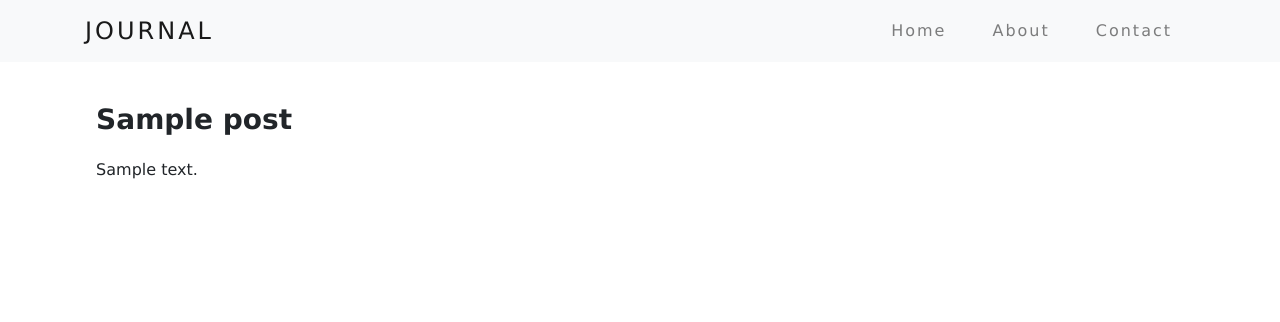
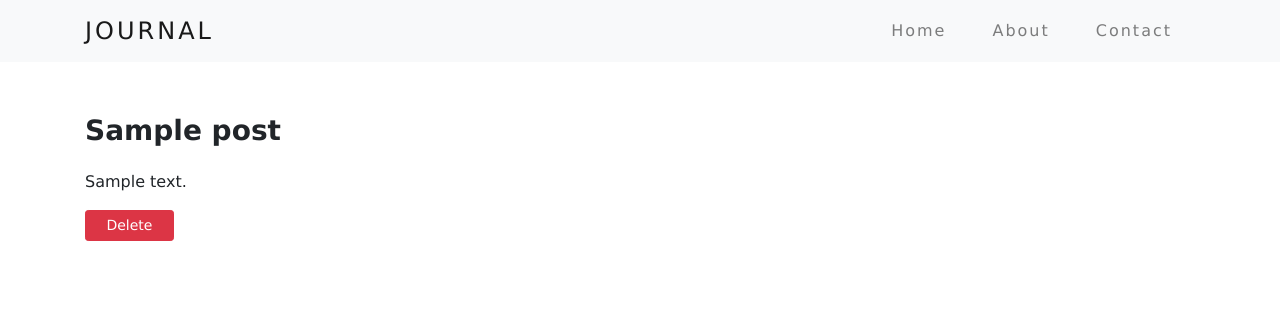
Before and after one commit to VivekAlhat/blog, a Node server app: page /posts/600000000000000000000001 in a window 1280 px wide. Shown: the top 322 px of the page. Run offline with Node 20, Linux system fonts and the light colour scheme; tables that the repository leaves empty hold one stand-in row (values such as "Sample post"); some libraries are stand-ins or nearby versions.

Commit message:
Add Delete Post Functionality

```diff
--- a/app.js
+++ b/app.js
@@ -72,9 +72,24 @@ app.get("/posts/:postid", function (request, response) {
         page: res.pTitle,
         title: res.pTitle,
         post: res.pContent,
+        pid: res._id,
       });
     } else {
       console.log(err);
     }
   });
 });
+
+app.get("/delete", function (request, response) {
+  response.redirect("/");
+});
+
+app.post("/delete", function (request, response) {
+  const pid = request.body.pid;
+  Post.findByIdAndRemove(pid, function (err) {
+    if (err) {
+      console.log(err);
+    }
+  });
+  response.redirect("/");
+});
--- a/views/post.ejs
+++ b/views/post.ejs
@@ -1,8 +1,12 @@
 <%- include("partials/header") -%>
 
 <div class="container content">
-  <div class="blogpost">
-    <h3><%= title %></h3>
-    <p><%= post %></p>
-  </div>
+  <div class="blogpost"></div>
+  <form action="/delete" method="post">
+      <h3><%= title %></h3>
+      <p><%= post %></p>
+      <input type="hidden" value="<%= pid %>" name="pid"/>
+      <button class="btn btn-sm btn-danger" type="submit">Delete</button>
+    </div>
+  </form>
 </div>
```
